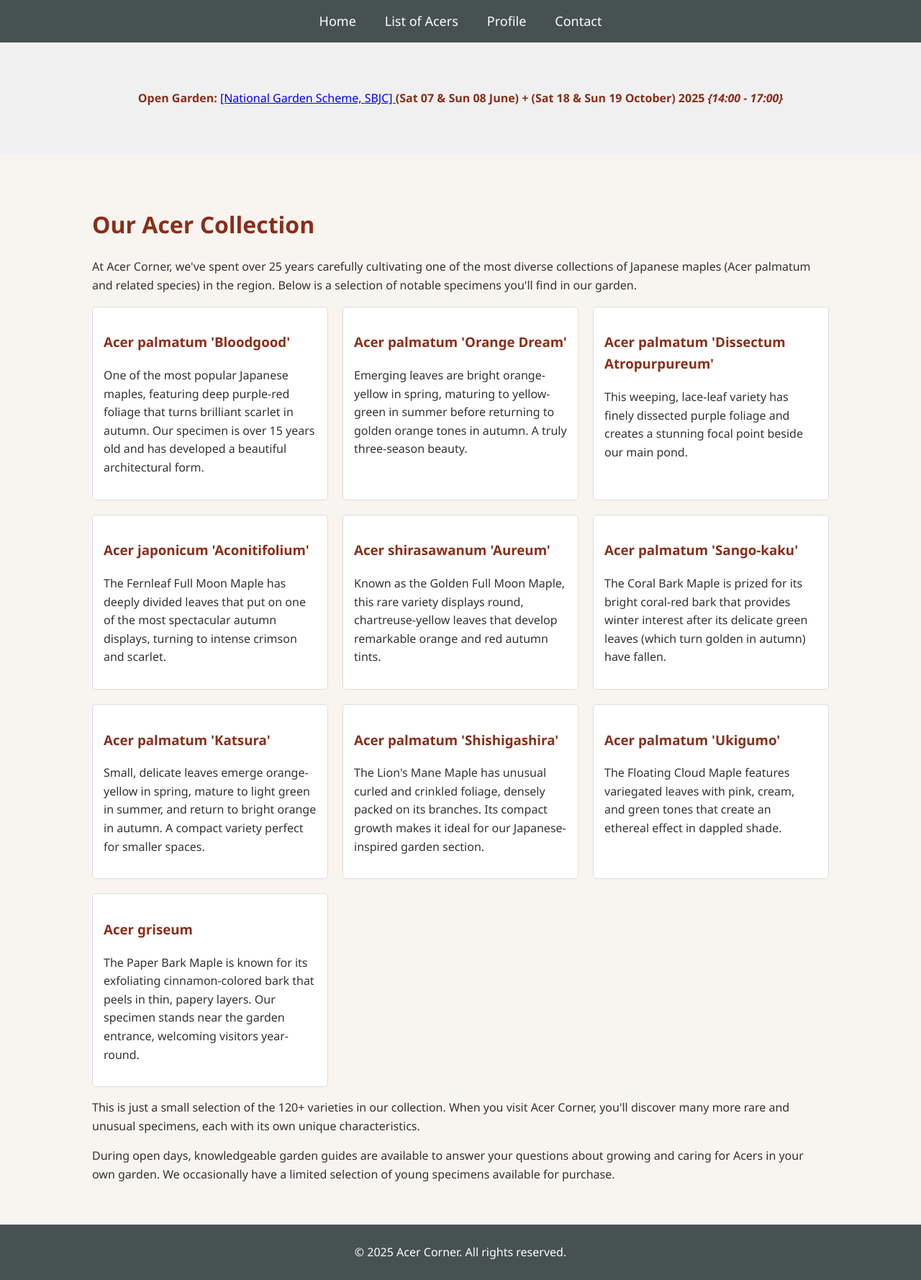
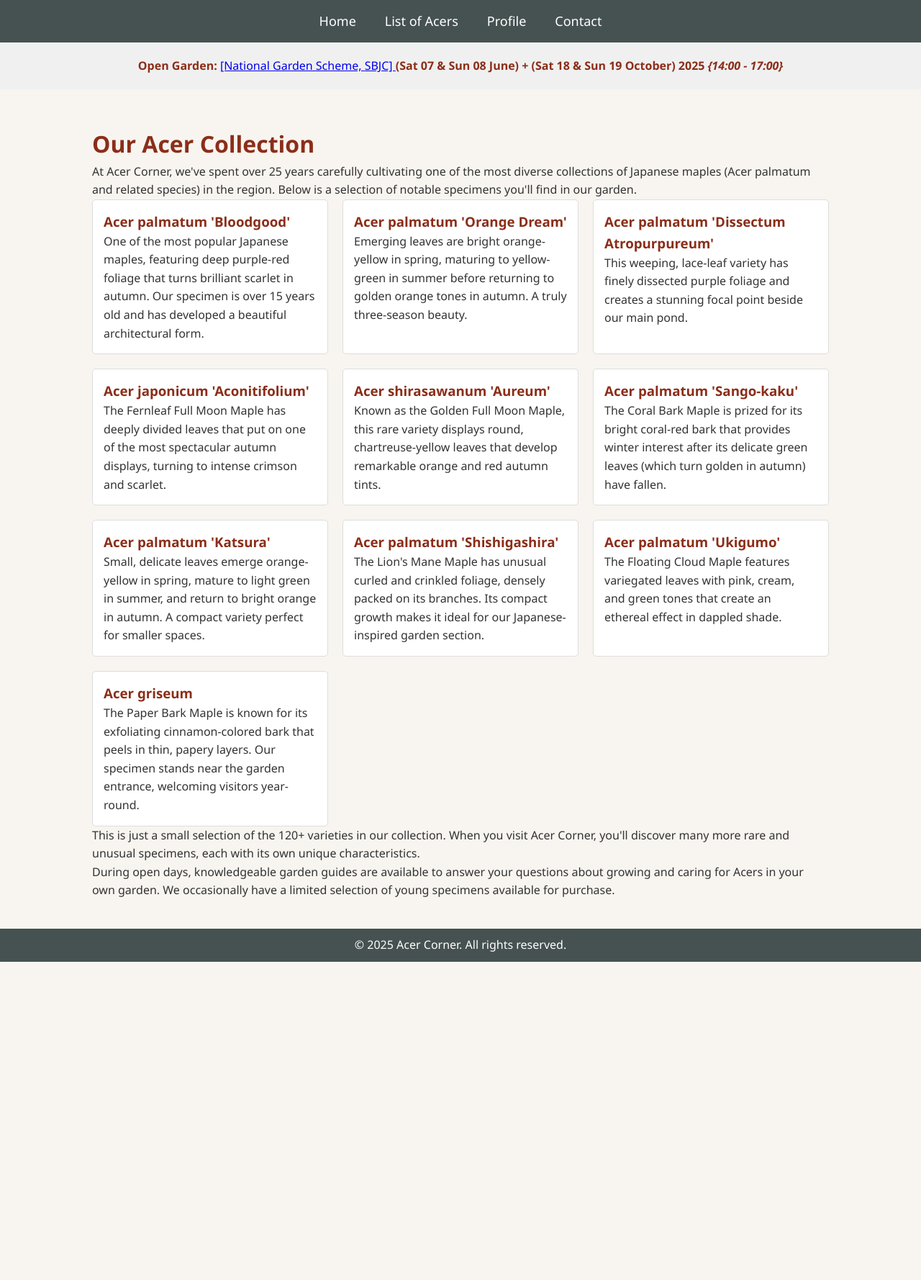
Before and after one commit to elikling/acercorner, a Flask app: page /acers in a window 1280 px wide. Shown: the part 250-2028 px from the top of the page at 72% size. After the commit the page ends 1586 px from the top, so only its background shows below. Run offline with Flask 3, Linux system fonts and the light colour scheme.

Commit message:
base is sorted

```diff
--- a/templates/base.html
+++ b/templates/base.html
@@ -17,6 +17,12 @@
             --light-gray: #f0f0f0;
         }
 
+        * {
+            margin: 0;
+            padding: 0;
+            box-sizing: border-box;
+        }
+
         body {
             font-family: 'Segoe UI', Tahoma, Geneva, Verdana, sans-serif;
             margin: 0;
@@ -24,22 +30,26 @@
             background-color: var(--light-bg);
             color: var(--text-color);
             line-height: 1.6;
+            width: 100%;
+            overflow-x: hidden;
         }
 
         .container {
             width: 80%;
             max-width: 1200px;
             margin: 0 auto;
-            padding: 0 20px;
+            padding: 0;
         }
 
         .banner {
-            width: 100%;
+            width: 100vw;
             height: 250px;
             background-image: url('/static/images/acer_corner_banner.png');
             background-size: cover;
             background-position: center;
             position: relative;
+            margin: 0;
+            padding: 0;
         }
 
         .banner::after {
@@ -56,6 +66,8 @@
             background-color: var(--dark-gray);
             padding: 15px 0;
             text-align: center;
+            width: 100%;
+            margin: 0;
         }
 
         .nav-menu ul {
@@ -87,11 +99,13 @@
             color: var(--autumn-darkred);
             text-align: center;
             padding: 15px 0;
-            margin-bottom: 30px;
+            margin: 0 0 30px 0;
+            width: 100%;
         }
 
         .open-garden-info p {
-            margin: 50px 0;
+            margin: 0;
+            padding: 5px 0;
         }
 
         .content {
@@ -104,6 +118,7 @@
             text-align: center;
             padding: 10px 0;
             margin-top: 20px;
+            width: 100%;
         }
 
         h1, h2, h3 {
@@ -172,7 +187,7 @@
             <a href="https://www.sbjc.org.uk/">SBJC] </a>
             <strong>(Sat 07 & Sun 08 June) +  </strong>
             <strong>(Sat 18 & Sun 19 October) 2025 </strong>
-            <em><strong>{14:00 - 17:00}</strong></em>
+            <em><strong>{14:00 - 17:00}</strong></em></p>
         </div>
     </div>
 
```
